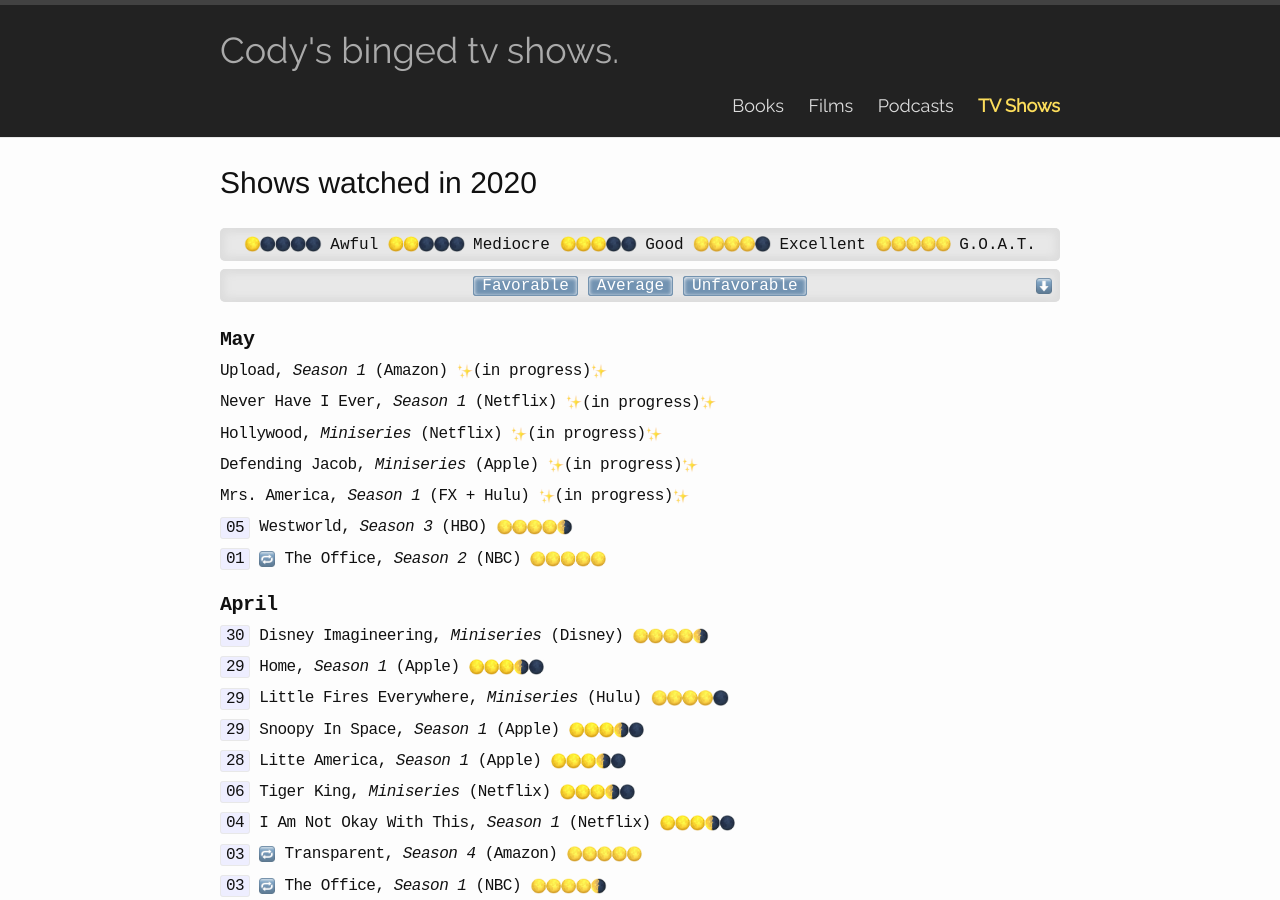
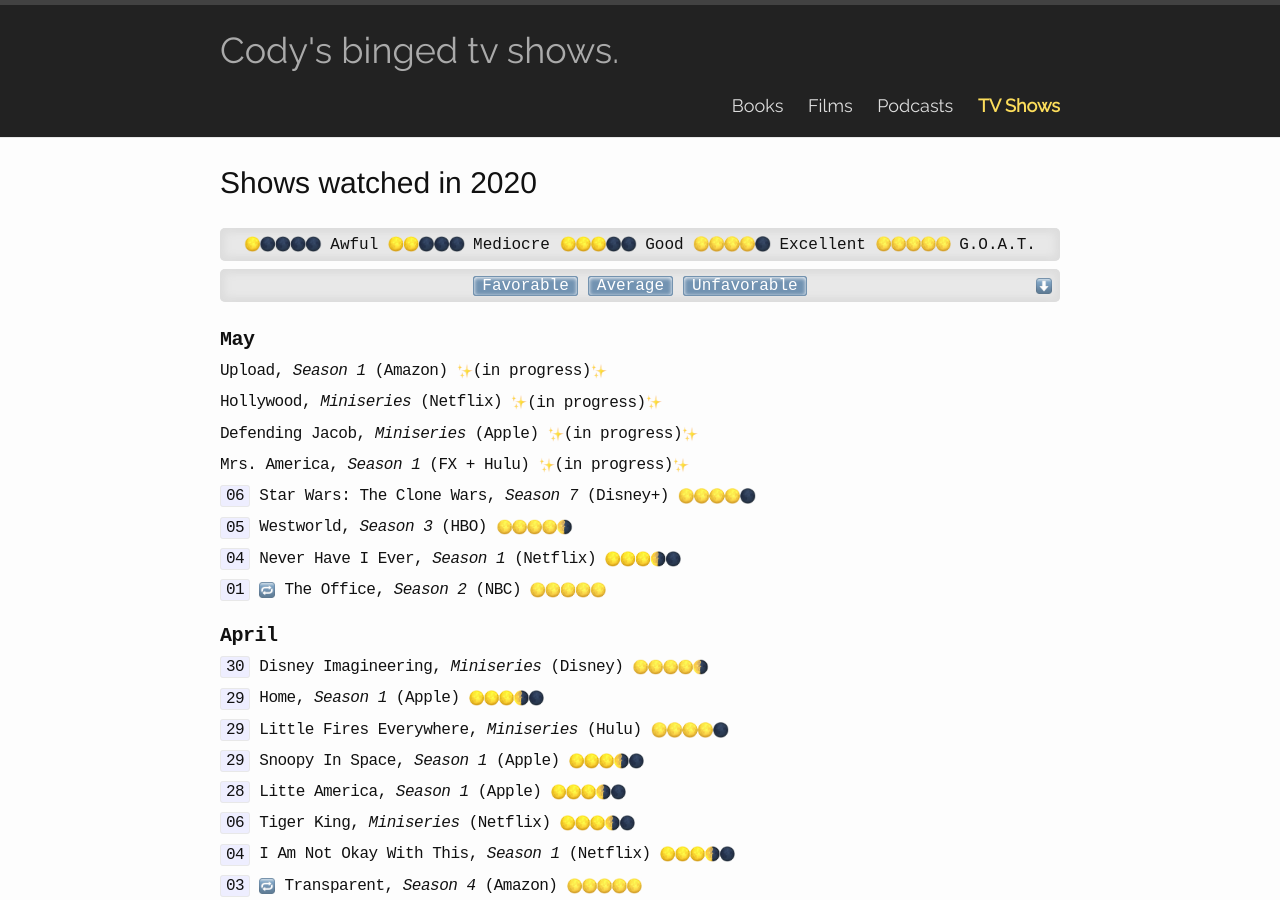
Before and after one commit to codydalerodgers/personal-blog, a Jekyll site: the page built from _shows/2020.md, in a window 1280 px wide and 900 px high. Built offline with Jekyll 4.4.1, drawn with Linux system fonts in a browser that asks for light colours.

Commit message:
Star Wars and Never Have I Ever

```diff
--- a/_shows/2020.md
+++ b/_shows/2020.md
@@ -7,15 +7,17 @@
 ## May
 Upload, _Season 1_ (Amazon) {{ site.ip }}
 
-Never Have I Ever, _Season 1_ (Netflix) {{ site.ip }}
-
 Hollywood, _Miniseries_ (Netflix) {{ site.ip }}
 
 Defending Jacob, _Miniseries_ (Apple) {{ site.ip }}
 
 Mrs. America, _Season 1_ (FX + Hulu) {{ site.ip }}
 
+`06` Star Wars: The Clone Wars, _Season 7_ (Disney+) {{ site.r4 }}
+
 `05` Westworld, _Season 3_ (HBO) {{ site.r45 }}
+
+`04` Never Have I Ever, _Season 1_ (Netflix) {{ site.r35 }}
 
 `01` {{ site.rw }} The Office, _Season 2_ (NBC) {{ site.r5 }}
 
```
